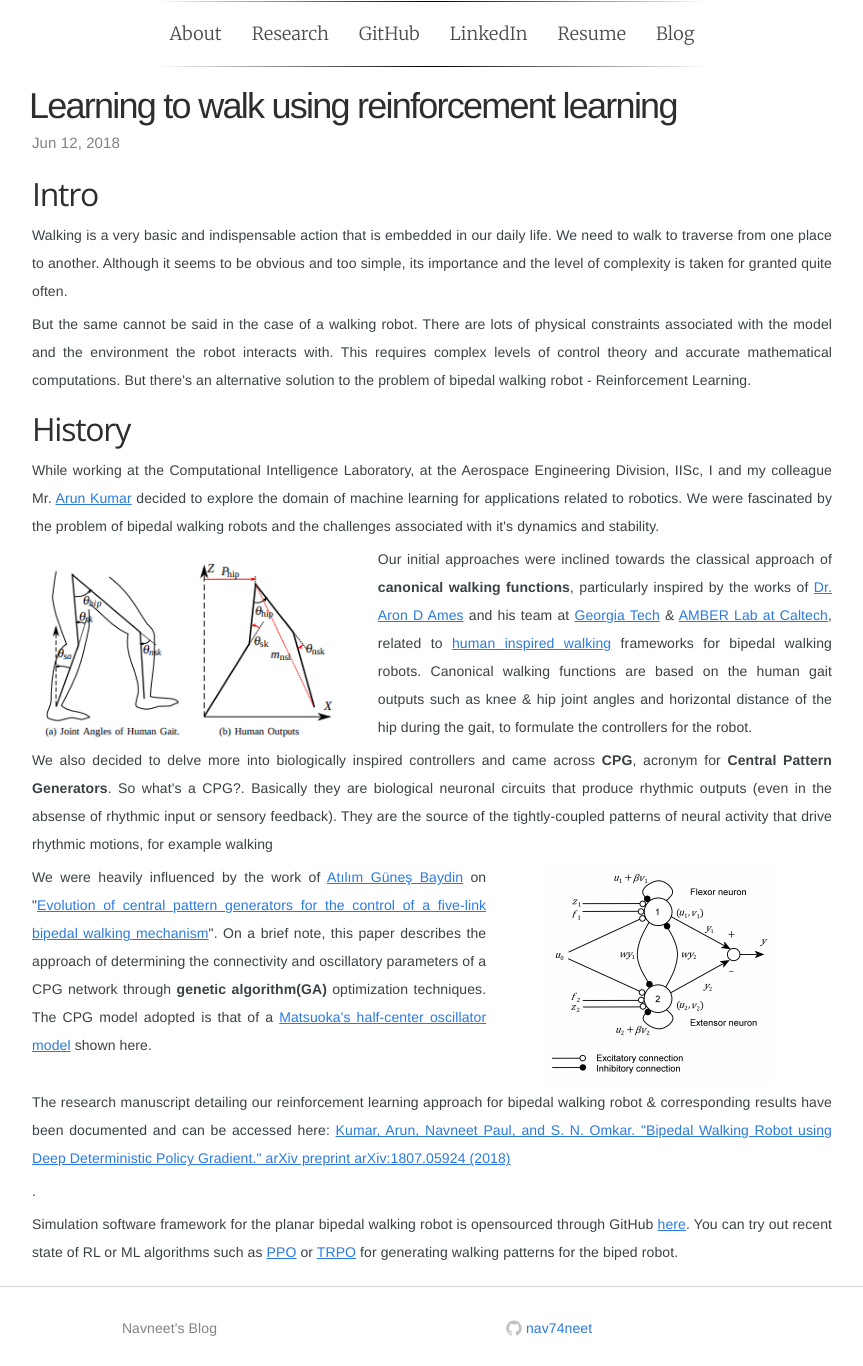
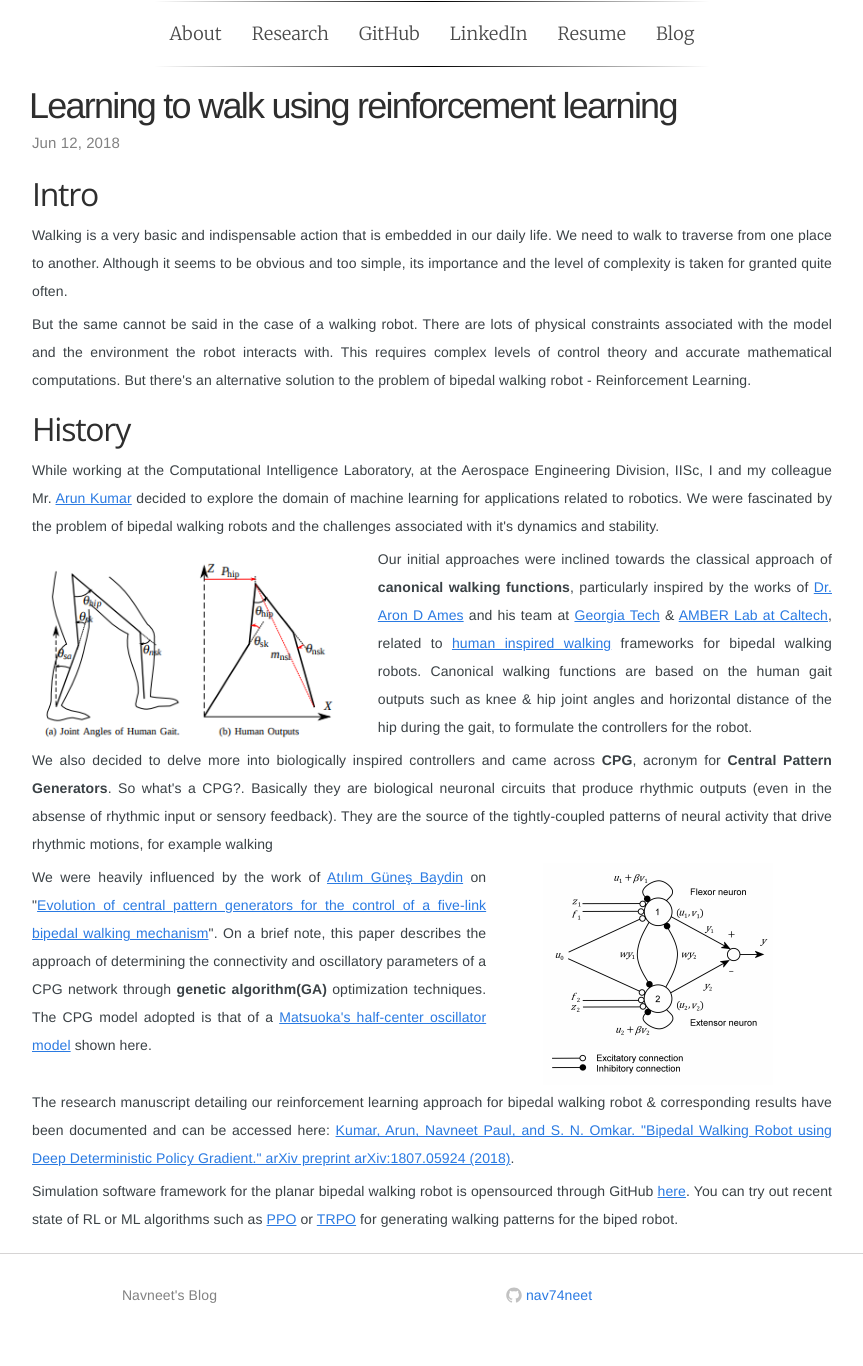
Before and after one commit to navuboy/navuboy.github.io, a Jekyll site: the page built from _posts/2018-06-12-ddpg.md, in a window 1280 px wide. Shown: the whole page, without its empty margins (208-1071 px from the left). Built offline with Jekyll 4.4.1, drawn with Linux system fonts in a browser that asks for light colours; some web fonts are replaced; after the commit the page ends 1333 px from its top, so only the background shows below that.

Commit message:
Updated post

```diff
--- a/_posts/2018-06-12-ddpg.md
+++ b/_posts/2018-06-12-ddpg.md
@@ -36,7 +36,7 @@ tags: reinforcement learning, ddpg, bipedal walking,
 </div>
 
 <!-- ## Reinforcement learning approach. -->
-<p style="text-align:justify"> The research manuscript detailing our reinforcement learning approach for bipedal walking robot & corresponding results have been documented and can be accessed here: <a href="https://arxiv.org/abs/1807.05924" class="md-link">Kumar, Arun, Navneet Paul, and S. N. Omkar. "Bipedal Walking Robot using Deep Deterministic Policy Gradient." arXiv preprint arXiv:1807.05924 (2018)</a></p>.
+<p style="text-align:justify"> The research manuscript detailing our reinforcement learning approach for bipedal walking robot & corresponding results have been documented and can be accessed here: <a href="https://arxiv.org/abs/1807.05924" class="md-link">Kumar, Arun, Navneet Paul, and S. N. Omkar. "Bipedal Walking Robot using Deep Deterministic Policy Gradient." arXiv preprint arXiv:1807.05924 (2018)</a>.</p>
 
 <p style="text-align:justify">Simulation software framework for the planar bipedal walking robot is opensourced through GitHub <a href="https://github.com/nav74neet/ddpg_biped" class="md-link">here</a>. You can try out recent state of RL or ML algorithms such as <a href="https://blog.openai.com/openai-baselines-ppo/" class="md-link">PPO</a> or  <a href="https://arxiv.org/abs/1502.05477" class="md-link">TRPO</a> for generating walking patterns for the biped robot.</p>
 
```
